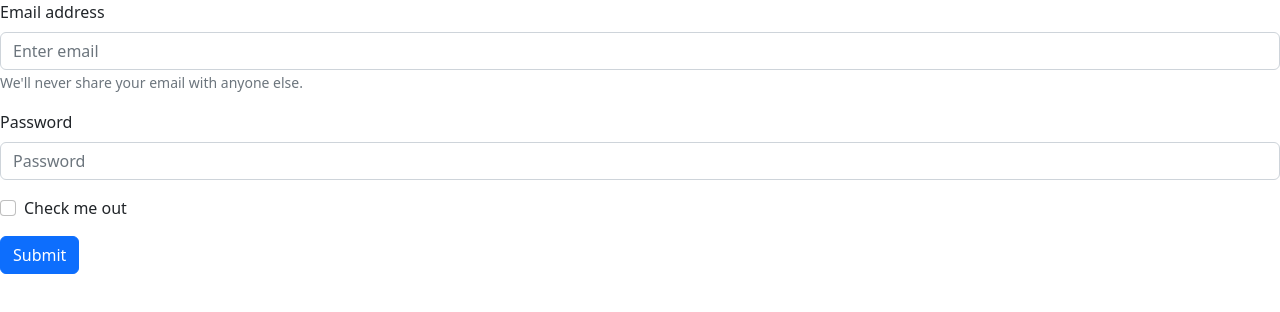
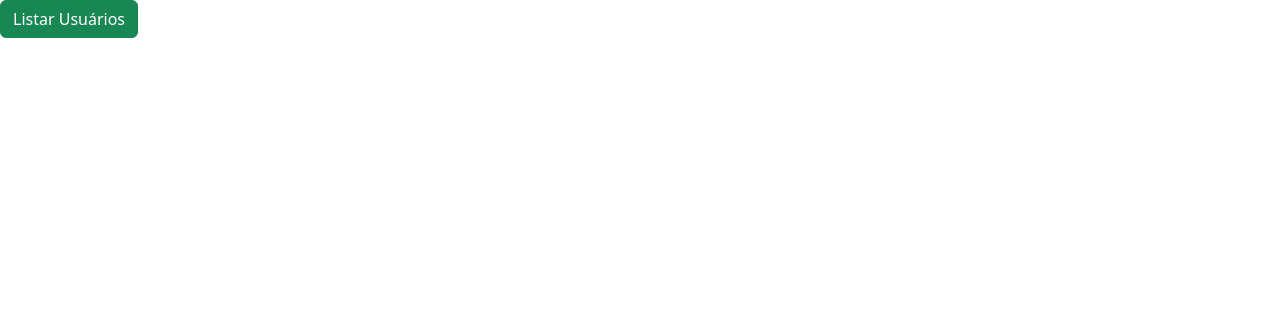
Before and after one commit to dreialcantara/Roda-Front, a React (Create React App) app: page /allusers in a window 1280 px wide. Shown: the top 312 px of the page. Built offline with nearby package versions, Linux system fonts and the light colour scheme.

Commit message:
Instalação React Router e Redux/ Implementação de autenticação teste

```diff
--- a/package.json
+++ b/package.json
@@ -3,7 +3,7 @@
   "version": "0.1.0",
   "private": true,
   "dependencies": {
-    "nth-check": ">=2.0.1",
+    "@reduxjs/toolkit": "^1.8.5",
     "@testing-library/jest-dom": "^5.16.5",
     "@testing-library/react": "^13.4.0",
     "@testing-library/user-event": "^13.5.0",
@@ -13,9 +13,11 @@
     "@types/react-dom": "^18.0.6",
     "axios": "^0.27.2",
     "bootstrap": "^5.2.1",
+    "nth-check": ">=2.0.1",
     "react": "^18.2.0",
     "react-bootstrap": "^2.5.0",
     "react-dom": "^18.2.0",
+    "react-router-dom": "^6.4.1",
     "react-scripts": "5.0.1",
     "typescript": "^4.8.4",
     "web-vitals": "^2.1.4"
--- /dev/null
+++ b/src/App.tsx
@@ -0,0 +1,12 @@
+import React from "react";
+import Routes from "./Routes";
+
+function App() {
+  return (
+    <div className="App">
+      <Routes />
+    </div>
+  );
+}
+
+export default App;
--- /dev/null
+++ b/src/Routes.tsx
@@ -0,0 +1,20 @@
+import {
+  Routes as WrapperRoutes,
+  Route,
+  BrowserRouter,
+} from "react-router-dom";
+import Login from "./pages/login";
+import Cadastro from "./pages/cadastro";
+import AllUsers from "./pages/allusers";
+
+export default function Routes() {
+  return (
+    <BrowserRouter>
+      <WrapperRoutes>
+        <Route path="/" element={<Login />} />
+        <Route path="/cadastro" element={<Cadastro />} />
+        <Route path="/allusers" element={<AllUsers />} />
+      </WrapperRoutes>
+    </BrowserRouter>
+  );
+}
--- a/src/components/FormLogin/index.tsx
+++ b/src/components/FormLogin/index.tsx
@@ -23,6 +23,8 @@ function FormLogin() {
         return alert("Algo deu errado");
       } else {
         console.log(response);
+        localStorage.setItem("token", response.data.token);
+        window.location.pathname = "/allusers";
       }
     } catch (error) {
       alert("Algo deu errado");
--- a/src/index.tsx
+++ b/src/index.tsx
@@ -1,12 +1,12 @@
 import React from "react";
 import ReactDOM from "react-dom/client";
-import Login from "./pages/login";
+import App from "./App";
 
 const root = ReactDOM.createRoot(
   document.getElementById("root") as HTMLElement
 );
 root.render(
   <React.StrictMode>
-    <Login />
+    <App />
   </React.StrictMode>
 );
--- /dev/null
+++ b/src/pages/allusers/index.tsx
@@ -0,0 +1,29 @@
+import Button from "react-bootstrap/Button";
+import { listarUsuario } from "../../services/MainApi/listarusuarios";
+
+function AllUsers() {
+  const listar = async (event: any) => {
+    event.preventDefault();
+
+    try {
+      const response = await listarUsuario();
+      if (response.status !== 200) {
+        return alert("Algo deu errado");
+      } else {
+        console.log(response);
+      }
+    } catch (error) {
+      alert("Algo deu errado");
+    }
+  };
+
+  return (
+    <>
+      <Button variant="success" onClick={listar}>
+        Listar Usuários
+      </Button>{" "}
+    </>
+  );
+}
+
+export default AllUsers;
--- /dev/null
+++ b/src/services/MainApi/listarusuarios.ts
@@ -0,0 +1,9 @@
+import baseApi from "./config";
+
+export function listarUsuario() {
+  const token = localStorage.getItem("token");
+
+  return baseApi.get("/user/alluser", {
+    headers: { Authorization: `Bearer ${token}` },
+  });
+}
```
Also changed, not shown: 1 other file (tests, documents, lock files or other folders).
